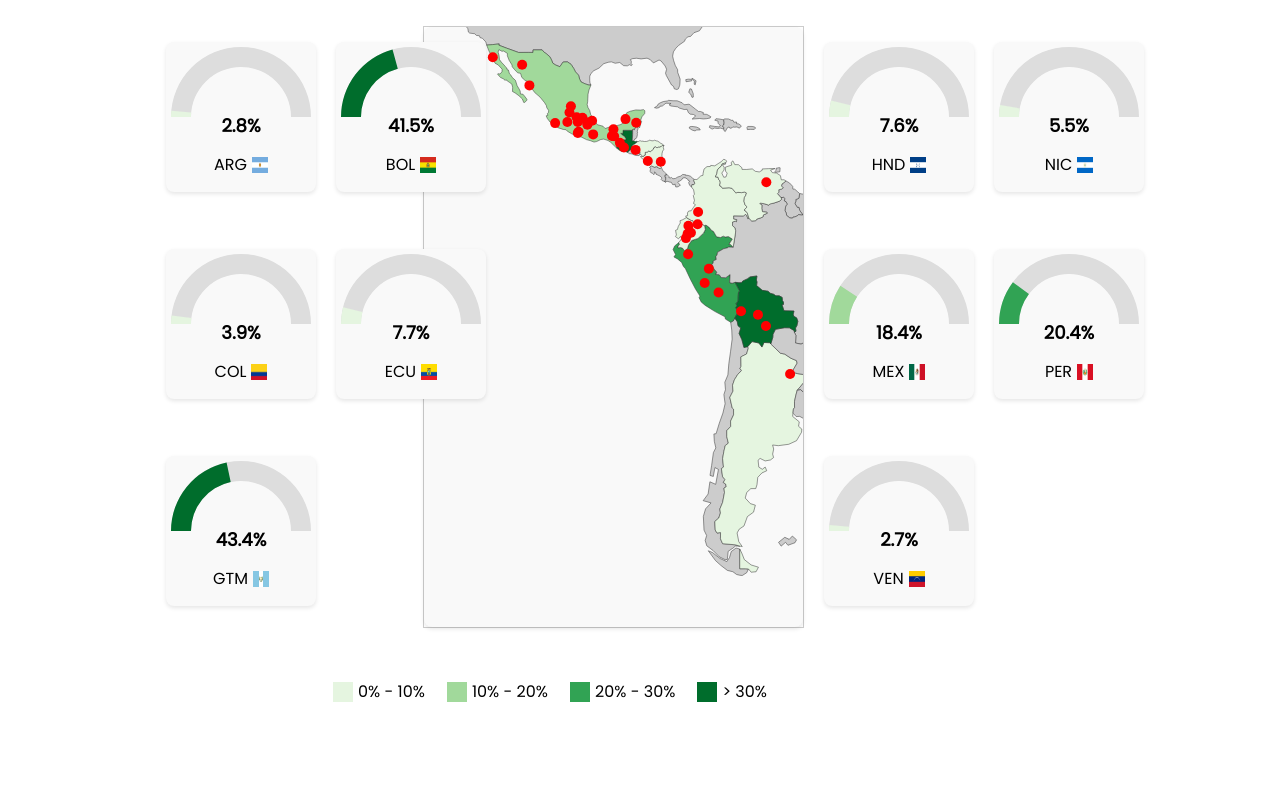
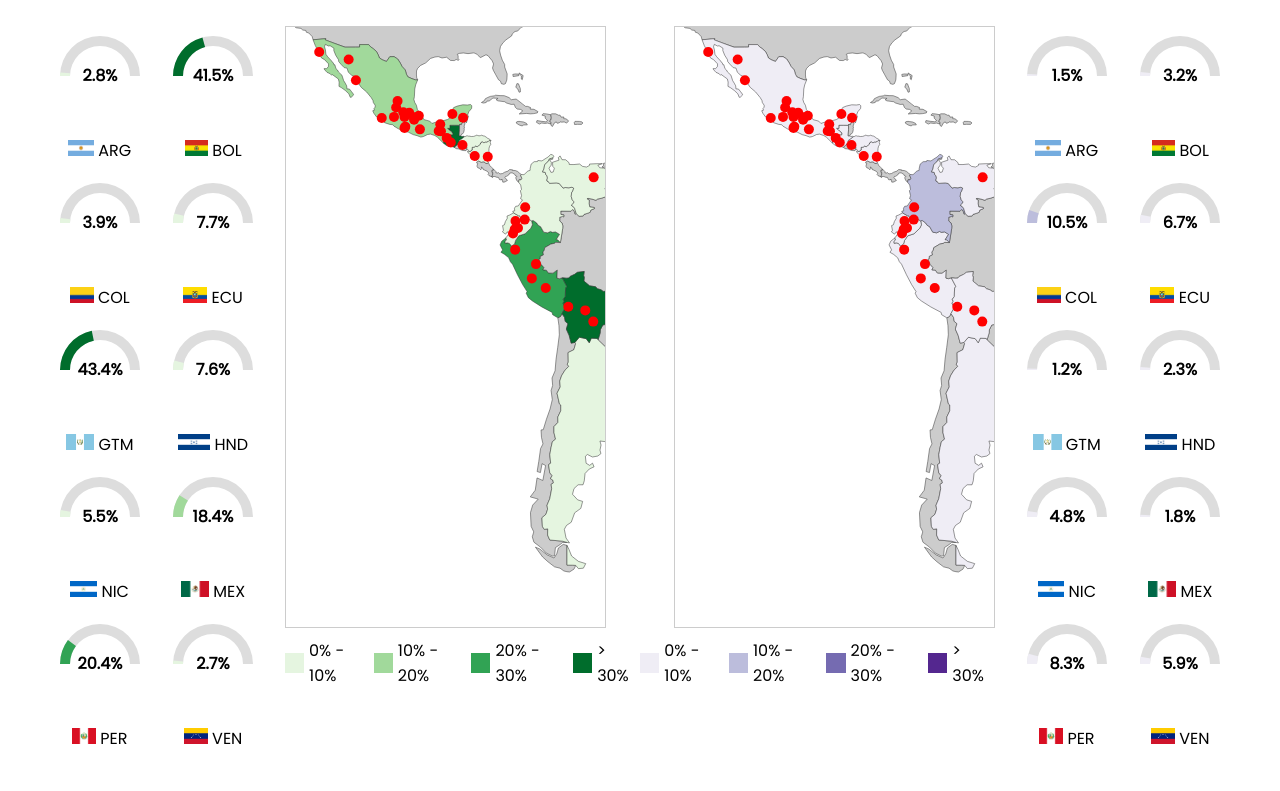
Before and after one commit to RodrigoMolinaAvila/mapviz, a plain HTML site: page index.html in a window 1280 px wide. Shown: the part 83-874 px from the top of the page. Before the commit the page ends 828 px from the top, so only its background shows below. Drawn offline with nearby package versions, Linux system fonts and the light colour scheme.

Commit message:
Refactor map interaction logic; streamline event handling and improve performance

```diff
--- a/index.html
+++ b/index.html
@@ -3,80 +3,68 @@
 <head>
   <meta charset="UTF-8">
   <meta name="viewport" content="width=device-width, initial-scale=1.0">
-  <title>Mapa de Universidades y Proporción Indígena</title>
+  <title>Mapas de Población Indígena y Afrodescendiente</title>
   <script src="https://d3js.org/d3.v6.min.js"></script>
   <link href="https://fonts.googleapis.com/css?family=Poppins" rel="stylesheet">
   <style>
     body {
       font-family: 'Poppins', sans-serif;
     }
+
     #container {
+      display: flex;
+      flex-direction: row;
+      justify-content: center;
+      gap: 20px;
+      margin: 40px;
+    }
+
+    #gauges-left, #gauges-right {
+      display: grid;
+      grid-template-columns:  repeat(2, 1fr);
+      gap: 10px;
+      width: 20%;
+    }
+
+    #maps-container {
       display: flex;
       flex-direction: column;
       align-items: center;
-      margin: 40px;
-    }
-    #map-container {
-       display: flex;
-       flex-direction: row; /* Coloca los elementos en fila */
-       justify-content: start; /* Alinea los elementos al inicio */
-       width: 80%; /* Usa todo el ancho disponible */
-       gap: 20px; /* Espaciado entre los elementos */
+      width: 60%;
     }
 
-    #map {
-      width: 40%;
-      height: 600px;
-      border: 1px solid #ccc;
-      position: relative;
-      z-index: 1;
-    }
-    #gauges-left, #gauges-right {
-      display: grid;
-      grid-template-columns: repeat(2, 1fr);
-      gap: 20px;
-      width: 25%;
-      align-items: center;
-      position: relative;
-      z-index: 2; /* Asegura que los gauges estén al frente */
+    .maps-row {
+      display: flex;
+      justify-content: space-between;
+      width: 100%;
     }
 
+    .map {
+      width: 45%;
+      height: 600px;
+      position: relative;
+      border: 1px solid #ccc;
+      overflow: hidden;
+    }
 
-    svg {
-      background-color: #f9f9f9;
-      border-radius: 8px;
-      box-shadow: 0 2px 4px rgba(0, 0, 0, 0.1);
+    .legend {
+      display: flex;
+      justify-content: space-around;
+      margin-top: 10px;
+      width: 100%;
     }
-    #legend {
-      margin-top: 50px;
-      text-align: justify;
-      width: 70%;
-      display: flex;
-      justify-content: center;
-      gap: 20px;
-      margin-inline-start: -180px;
-    }
+
     .legend-item {
       display: flex;
       align-items: center;
       gap: 5px;
-      margin: 1px;
     }
+
     .color-box {
       width: 20px;
       height: 20px;
-      display: inline-block;
     }
-    .country-name {
-      display: flex;
-      align-items: center;
-      gap: 5px;
-      justify-content: center;
-    }
-    .country-name img {
-      height: 16px;
-      width: 16px;
-    }
+
     #tooltip {
       position: absolute;
       background: rgba(255, 255, 255, 0.9);
@@ -84,38 +72,46 @@
       padding: 5px;
       font-size: 12px;
       pointer-events: none;
-      display: flex;
-      flex-direction: column;
-      gap: 5px;
-      z-index: 3;
+      display: none;
     }
-    #tooltip img {
-      height: 16px;
-      width: 16px;
-      z-index: 3;
-    }
+
     .highlight {
       stroke: #ffcc00;
       stroke-width: 2px;
-      fill-opacity: 0.8;
     }
-    .gauge-highlight {
-      border: 5px solid #000000;
-      border-radius: 10px;
-      padding: 0px;
+
+    .gauge {
+      text-align: center;
+    }
+
+    .gauge svg {
+      width: 100px;
+      height: 100px;
+    }
+
+    .gauge-text {
+      font-size: 16px;
+      font-weight: bold;
+    }
+
+    .gauge label {
+      display: block;
+      font-size: 14px;
+      margin-top: 5px;
     }
   </style>
 </head>
 <body>
-  <h1 style="text-align: center;">Proporción de Población Indígena y Universidades</h1>
-
+  <h1 style="text-align: center;">Proporción de Población Indígena y Afrodescendiente</h1>
   <div id="container">
-    <div id="map-container">
     <div id="gauges-left"></div>
-      <div id="map"></div>
-      <div id="gauges-right"></div>
+    <div id="maps-container">
+      <div class="maps-row">
+        <div id="map-indigenous" class="map"></div>
+        <div id="map-afrodescendant" class="map"></div>
       </div>
-    <div id="legend">
+      <div class="maps-row">
+        <div class="legend">
           <div class="legend-item">
             <div class="color-box" style="background-color: #e5f5e0;"></div> 0% - 10%
           </div>
@@ -129,10 +125,28 @@
             <div class="color-box" style="background-color: #006d2c;"></div> > 30%
           </div>
         </div>
+        <div class="legend">
+          <div class="legend-item">
+            <div class="color-box" style="background-color: #efedf5;"></div> 0% - 10%
           </div>
+          <div class="legend-item">
+            <div class="color-box" style="background-color: #bcbddc;"></div> 10% - 20%
+          </div>
+          <div class="legend-item">
+            <div class="color-box" style="background-color: #756bb1;"></div> 20% - 30%
+          </div>
+          <div class="legend-item">
+            <div class="color-box" style="background-color: #54278f;"></div> > 30%
+          </div>
+        </div>
+      </div>
+    </div>
+    <div id="gauges-right"></div>
+  </div>
+  <div id="tooltip"></div>
 
   <script>
-    const data = [
+    const dataIndigenous = [
       { code: "ARG", proportion: 2.8, flag: "ico/arg.png" },
       { code: "BOL", proportion: 41.5, flag: "ico/bol.png" },
       { code: "COL", proportion: 3.9, flag: "ico/col.png" },
@@ -143,6 +157,19 @@
       { code: "MEX", proportion: 18.4, flag: "ico/mex.png" },
       { code: "PER", proportion: 20.4, flag: "ico/per.png" },
       { code: "VEN", proportion: 2.7, flag: "ico/ven.png" }
+    ];
+
+    const dataAfro = [
+      { code: "ARG", proportion: 1.5, flag: "ico/arg.png" },
+      { code: "BOL", proportion: 3.2, flag: "ico/bol.png" },
+      { code: "COL", proportion: 10.5, flag: "ico/col.png" },
+      { code: "ECU", proportion: 6.7, flag: "ico/ecu.png" },
+      { code: "GTM", proportion: 1.2, flag: "ico/gtm.png" },
+      { code: "HND", proportion: 2.3, flag: "ico/hon.png" },
+      { code: "NIC", proportion: 4.8, flag: "ico/nic.png" },
+      { code: "MEX", proportion: 1.8, flag: "ico/mex.png" },
+      { code: "PER", proportion: 8.3, flag: "ico/per.png" },
+      { code: "VEN", proportion: 5.9, flag: "ico/ven.png" }
     ];
 
     const universities = [
@@ -189,78 +216,51 @@
       { name: "Universidad Nacional Experimental Indígena del Tauca", location: "Bolívar", lat: 8.134, lon: -63.537, code: "VEN" }
     ];
 
-    const width = 1400, height = 1000;
-    const svgMap = d3.select("#map").append("svg")
-      .attr("width", "100%")
-      .attr("height", "100%");
+    const colorScaleIndigenous = d3.scaleThreshold()
+      .domain([10, 20, 30])
+      .range(["#e5f5e0", "#a1d99b", "#31a354", "#006d2c"]);
 
+    const colorScaleAfro = d3.scaleThreshold()
+      .domain([10, 20, 30])
+      .range(["#efedf5", "#bcbddc", "#756bb1", "#54278f"]);
 
+    function drawMap(containerId, data, colorScale) {
+      const svg = d3.select(containerId).append("svg")
+        .attr("width", 600)
+        .attr("height", 600);
 
       const projection = d3.geoMercator()
-      .scale(299) // modificar para ajustar el tamaño y posición del mapa
-      .center([5, -50])
-      .translate([width / 2, height / 2]);
+        .scale(300)
+        .center([-65, -20])
+        .translate([300, 300]);
 
       const path = d3.geoPath().projection(projection);
 
-    const colorScale = d3.scaleThreshold()
-      .domain([10, 20, 30])
-      .range(["#e5f5e0", "#a1d99b", "#31a354", "#006d2c"]);
-
       d3.json("custom.geo.json").then(geojson => {
-      svgMap.selectAll("path")
+        svg.selectAll("path")
           .data(geojson.features)
           .enter()
           .append("path")
           .attr("d", path)
           .attr("fill", d => {
-          const code = d.properties.sov_a3;
-          const found = data.find(country => country.code === code);
-          return found ? colorScale(found.proportion) : "#ccc";
+            const country = data.find(c => c.code === d.properties.sov_a3);
+            return country ? colorScale(country.proportion) : "#ccc";
           })
           .attr("stroke", "#333")
           .attr("stroke-width", 0.5)
           .on("mouseover", function(event, d) {
-          const code = d.properties.sov_a3;
-          const found = data.find(country => country.code === code);
-          const universitiesInCountry = universities.filter(u => u.code === code);
-          const universityNames = universitiesInCountry.map(u => `${u.name} (${u.location})`).join("<br>");
-
-          d3.select(this).classed("highlight", true); // Agregar clase para resaltar
-          const gaugeContainer = document.querySelector(`[data-code='${code}']`);
-          if (gaugeContainer) {
-            gaugeContainer.classList.add("gauge-highlight");
-          }
-
-          const tooltip = d3.select("body").append("div")
-            .attr("id", "tooltip")
-            .html(`
-              <strong>${d.properties.name}</strong><br>
-              <img src="${found.flag}" alt="${code}" style="height:16px;width:16px;"> Proporción indígena: ${found ? found.proportion : 0}%<br>
-              Universidades: <br>${universityNames || "Ninguna"}
-            `)
+            const country = data.find(c => c.code === d.properties.sov_a3);
+            d3.select("#tooltip")
+              .html(`<strong>${d.properties.name}</strong><br>Proporción: ${country ? country.proportion + "%" : "No disponible"}`)
               .style("left", `${event.pageX + 5}px`)
               .style("top", `${event.pageY + 5}px`)
               .style("display", "block");
           })
-        .on("mousemove", event => {
-          d3.select("#tooltip")
-            .style("left", `${event.pageX + 5}px`)
-            .style("top", `${event.pageY + 5}px`);
-        })
-        .on("mouseout", function() {
-          d3.select(this).classed("highlight", false); // Remover clase para quitar el resaltado
-          const code = d3.select(this).datum().properties.sov_a3;
-
-                    const gaugeContainer = document.querySelector(`[data-code='${code}']`);
-          if (gaugeContainer) {
-            gaugeContainer.classList.remove("gauge-highlight");
-          }
-
-          d3.select("#tooltip").remove();
+          .on("mouseout", () => {
+            d3.select("#tooltip").style("display", "none");
           });
 
-      svgMap.selectAll("circle")
+        svg.selectAll("circle")
           .data(universities)
           .enter()
           .append("circle")
@@ -268,50 +268,38 @@
           .attr("cy", d => projection([d.lon, d.lat])[1])
           .attr("r", 5)
           .attr("fill", "red")
-        .on("mouseover", (event, d) => {
-          const tooltip = d3.select("#map-container").append("div")
-            .attr("id", "tooltip")
-            .html(`<strong>${d.name}</strong><br>${d.location}`)
+          .on("mouseover", function(event, d) {
+            d3.select("#tooltip")
+              .html(`<strong>${d.name}</strong><br>Ubicación: ${d.location}`)
               .style("left", `${event.pageX + 5}px`)
               .style("top", `${event.pageY + 5}px`)
               .style("display", "block");
           })
-        .on("mousemove", event => {
-          d3.select("#tooltip")
-            .style("left", `${event.pageX + 5}px`)
-            .style("top", `${event.pageY + 5}px`);
-        })
           .on("mouseout", () => {
-          d3.select("#tooltip").remove();
+            d3.select("#tooltip").style("display", "none");
           });
       });
+    }
 
-    // Crear los medidores con referencias de datos para resaltar
-    const gaugeWidth = 150, gaugeHeight = 150;
+    function createGauges(containerId, data, colorScale) {
+      const gaugeWidth = 100, gaugeHeight = 100;
 
-    data.forEach((d, i) => {
-      const container = i < 5 ? "#gauges-left" : "#gauges-right";
-
-      const svgGauge = d3.select(container)
-        .append("div")
-        .attr("data-code", d.code) // Agregar atributo para identificar cada país
-        .style("text-align", "center")
-        .append("svg")
-        .attr("width", gaugeWidth)
-        .attr("height", gaugeHeight);
+      data.forEach(d => {
+        const gauge = d3.select(containerId).append("div").attr("class", "gauge");
+        const svg = gauge.append("svg").attr("width", gaugeWidth).attr("height", gaugeHeight);
 
         const arc = d3.arc()
-        .innerRadius(50)
-        .outerRadius(70)
+          .innerRadius(30)
+          .outerRadius(40)
           .startAngle(-Math.PI / 2);
 
-      svgGauge.append("path")
+        svg.append("path")
           .datum({ endAngle: Math.PI / 2 })
           .style("fill", "#ddd")
           .attr("d", arc)
           .attr("transform", `translate(${gaugeWidth / 2}, ${gaugeHeight / 2})`);
 
-      const foreground = svgGauge.append("path")
+        const foreground = svg.append("path")
           .datum({ endAngle: -Math.PI / 2 })
           .style("fill", colorScale(d.proportion))
           .attr("d", arc)
@@ -324,24 +312,21 @@
             return t => arc({ endAngle: interpolate(t) });
           });
 
-      svgGauge.append("text")
+        svg.append("text")
           .attr("x", gaugeWidth / 2)
-        .attr("y", gaugeHeight / 2 + 15)
+          .attr("y", gaugeHeight / 2 + 5)
           .attr("text-anchor", "middle")
-        .style("font-size", "18px")
-        .style("font-weight", "bold")
+          .attr("class", "gauge-text")
           .text(`${d.proportion}%`);
 
-      const countryContainer = svgGauge.append("foreignObject")
-        .attr("x", gaugeWidth / 2 - 40)
-        .attr("y", gaugeHeight - 40)
-        .attr("width", 80)
-        .attr("height", 30);
+        gauge.append("div").style("margin-top", "5px").html(`<img src="${d.flag}" alt="${d.code}" style="height: 16px;"> ${d.code}`);
+      });
+    }
 
-      countryContainer.append("xhtml:div")
-        .attr("class", "country-name")
-        .html(`<span>${d.code}</span> <img src="${d.flag}" alt="${d.code}">`);
-    });
+    drawMap("#map-indigenous", dataIndigenous, colorScaleIndigenous);
+    drawMap("#map-afrodescendant", dataAfro, colorScaleAfro);
+    createGauges("#gauges-left", dataIndigenous, colorScaleIndigenous);
+    createGauges("#gauges-right", dataAfro, colorScaleAfro);
   </script>
 </body>
 </html>
```
Lines whose indentation alone changed are shown as unchanged.
